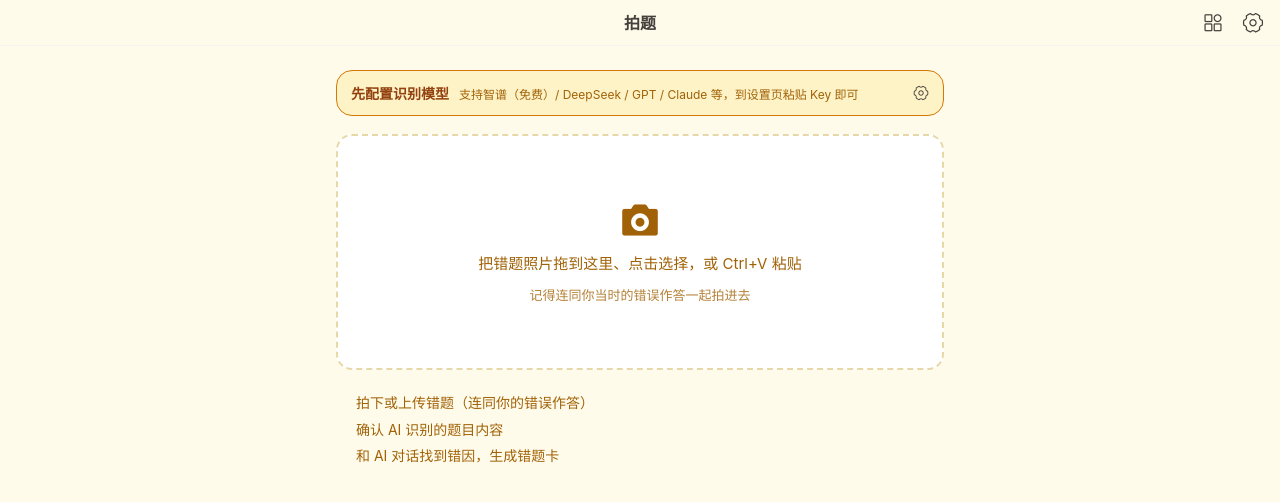
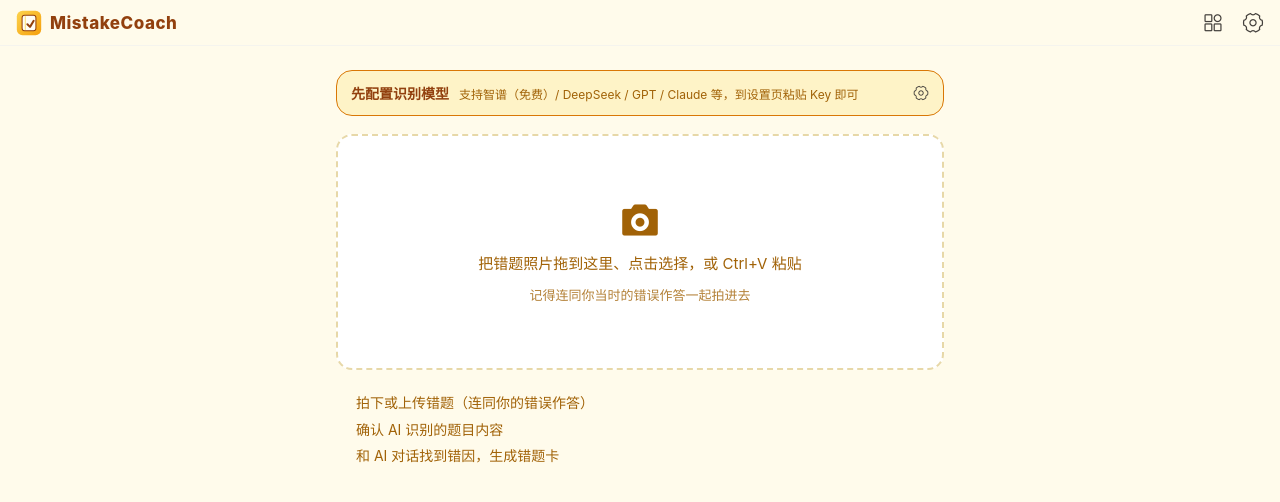
Before and after one commit to pmlpl/MistakeCoach, a Vue app in the folder frontend/: page / in a window 1280 px wide. Shown: the top 502 px of the page. Built offline with nearby package versions, Linux system fonts and the light colour scheme.

Commit message:
feat: 品牌 logo——手账风错题本+荧光对勾 SVG，favicon + 首页顶栏品牌位

```diff
--- a/frontend/index.html
+++ b/frontend/index.html
@@ -3,6 +3,7 @@
   <head>
     <meta charset="UTF-8" />
     <meta name="viewport" content="width=device-width, initial-scale=1.0, viewport-fit=cover" />
+    <link rel="icon" type="image/svg+xml" href="/logo.svg" />
     <title>MistakeCoach</title>
   </head>
   <body>
--- a/frontend/src/views/Shoot.vue
+++ b/frontend/src/views/Shoot.vue
@@ -198,7 +198,14 @@ function confirmCrop() {
 
 <template>
   <div class="page shoot">
-    <van-nav-bar title="拍题" fixed placeholder>
+    <van-nav-bar fixed placeholder>
+      <template #left>
+        <!-- 品牌栏：logo + 名称（首页顶栏即品牌位，子页面仍用文字标题） -->
+        <div class="brand" @click="router.push('/')">
+          <img class="brand-logo" src="/logo.svg" alt="MistakeCoach logo" />
+          <span class="brand-name">MistakeCoach</span>
+        </div>
+      </template>
       <template #right>
         <div class="nav-actions">
           <!-- 错题本、设置入口 = 拍题页顶栏图标（3.4） -->
@@ -312,6 +319,26 @@ function confirmCrop() {
   display: flex;
   align-items: center;
   gap: 18px;
+}
+
+/* 品牌栏（logo.svg 同源 favicon） */
+.brand {
+  display: flex;
+  align-items: center;
+  gap: 8px;
+  cursor: pointer;
+}
+
+.brand-logo {
+  width: 26px;
+  height: 26px;
+}
+
+.brand-name {
+  font-size: 17px;
+  font-weight: 800;
+  letter-spacing: 0.5px;
+  color: #92400e;
 }
 
 .content {
```
Also changed, not shown: frontend/public/logo.svg (added).
